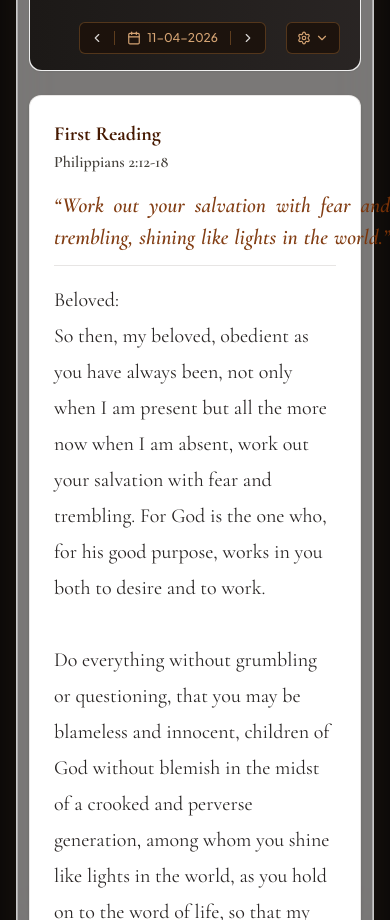
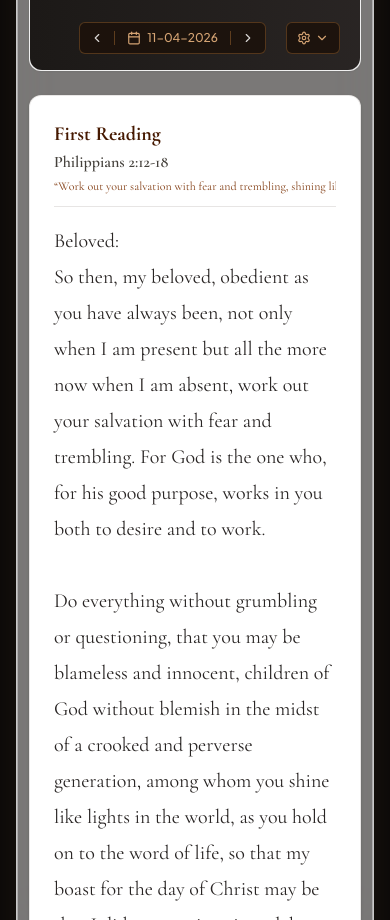
Before and after one commit to codemode11/soul-sanctum-live, a React (Vite) app: page / in a window 390 px wide. Shown: the part 920-1840 px from the top of the page. Built offline with nearby package versions, Linux system fonts and the light colour scheme.

Commit message:
refactor(ui): optimize First Reading header layout
Simplify the header structure by replacing the flex-row container with a vertically stacked layout. This improves responsiveness and ensures the reading theme displays correctly on smaller screens.

```diff
--- a/src/components/DailyMassReadingsView.tsx
+++ b/src/components/DailyMassReadingsView.tsx
@@ -480,42 +480,22 @@ ${reading.gospel.text}`;
           ? 'border-amber-500 ring-2 ring-amber-400/50 shadow-xl bg-amber-50/95'
           : 'bg-white border-stone-200/90 shadow-sm'
       }`}>
-        <div className="flex flex-col sm:flex-row sm:items-baseline justify-between border-b border-stone-200 pb-3 gap-4">
-          <div className="shrink-0">
-            <div className="flex items-center gap-2.5">
-              <h3 className="font-serif text-xl sm:text-2xl font-bold text-amber-950 tracking-normal">
-                First Reading
-              </h3>
-            </div>
-            <p className="font-serif text-base sm:text-lg font-semibold text-stone-700 mt-0.5">
+        <div className="border-b border-stone-200 pb-3">
+          <div className="flex items-center gap-2.5">
+            <h3 className="font-serif text-xl sm:text-2xl font-bold text-amber-950 tracking-normal">
+              First Reading
+            </h3>
+          </div>
+          <div className="flex flex-wrap items-baseline gap-x-2.5 gap-y-1 mt-0.5">
+            <p className="font-serif text-base sm:text-lg font-semibold text-stone-700 shrink-0">
               {reading.firstReading.citation}
             </p>
+            {reading.firstReading.theme && (
+              <p className="font-serif text-amber-900/95 text-xs sm:text-[13px] md:text-sm font-normal tracking-normal whitespace-nowrap overflow-x-auto no-scrollbar">
+                {toCurvedQuotes(`\u201C${reading.firstReading.theme.trim().replace(/[.!?]?$/, '.')}\u201D`)}
+              </p>
+            )}
           </div>
-
-          {reading.firstReading.theme && (() => {
-            const [line1, line2] = formatTwoLineQuotation(reading.firstReading.theme);
-            return (
-              <div className="self-start sm:self-auto sm:ml-auto">
-                <p
-                  className="italic font-serif text-amber-900/95 font-semibold drop-shadow-2xs transition-all duration-200 inline-flex flex-col"
-                  style={italicVerseStyle}
-                >
-                  <span className="flex justify-between gap-x-[0.28em] whitespace-nowrap w-full">
-                    {line1.split(' ').map((word, i) => (
-                      <span key={i}>{word}</span>
-                    ))}
-                  </span>
-                  {line2 && (
-                    <span className="flex justify-between gap-x-[0.28em] whitespace-nowrap w-full">
-                      {line2.split(' ').map((word, i) => (
-                        <span key={i}>{word}</span>
-                      ))}
-                    </span>
-                  )}
-                </p>
-              </div>
-            );
-          })()}
         </div>
 
         <div className="font-serif-sacred text-stone-800 whitespace-pre-line" style={scriptureStyle}>
```
